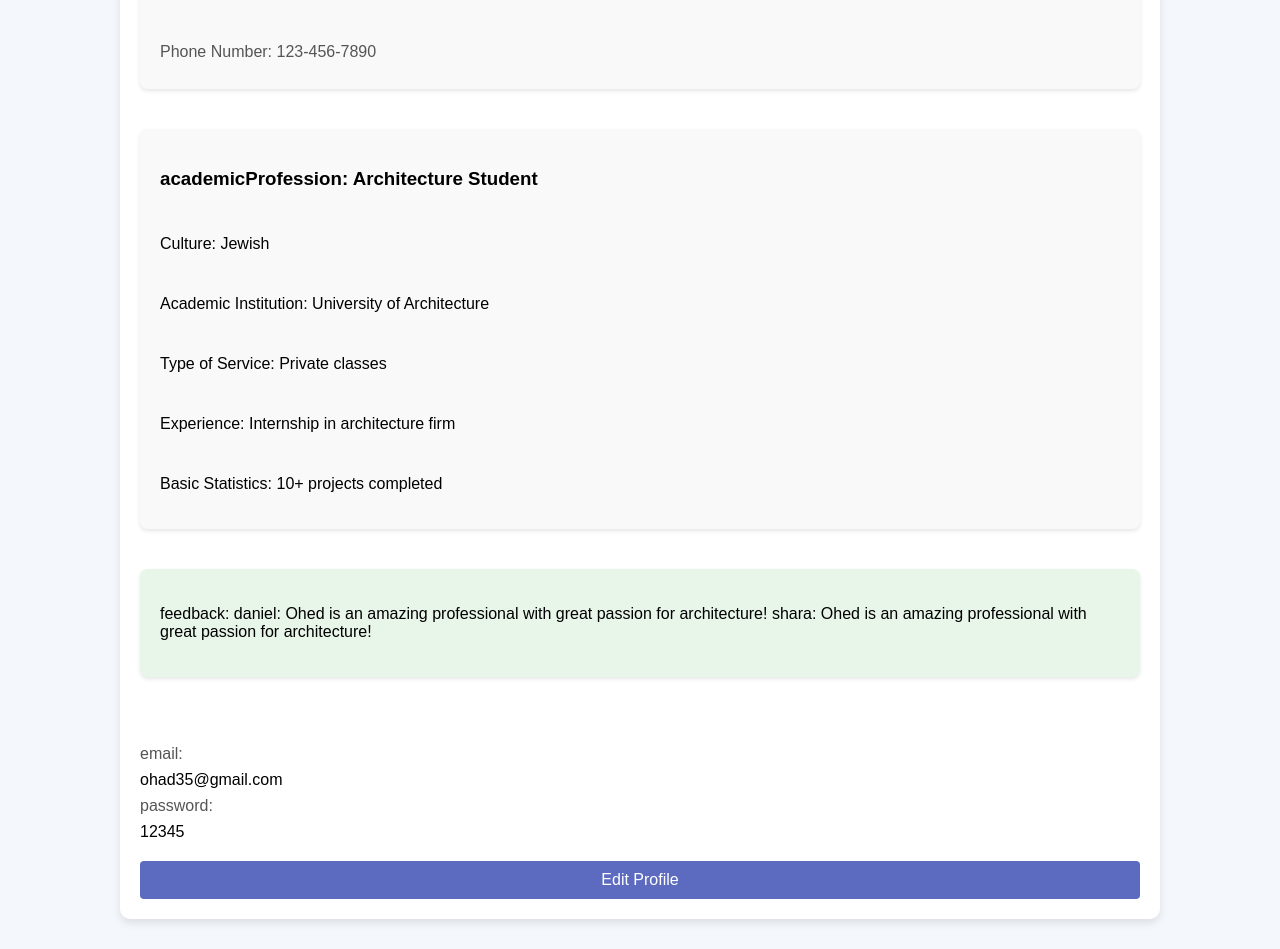
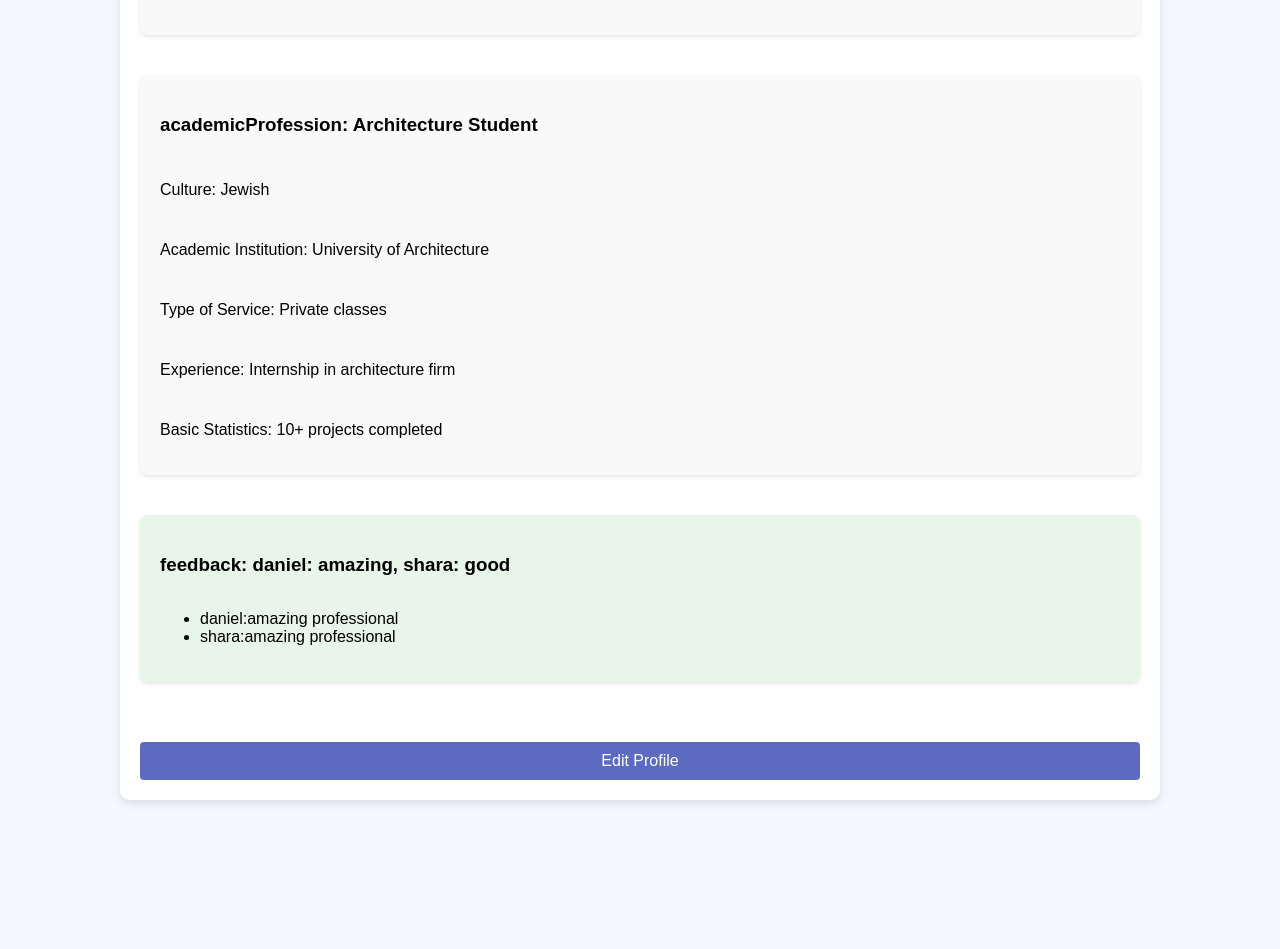
Before and after one commit to tehila97/finelProject, a React (Vite) app in the folder Downloads/appleseeds-final-project-main/appleseeds-final-project-main/: page / in a window 1280 px wide. Shown: the part 457-1406 px from the top of the page. After the commit the page ends 1287 px from the top, so only its background shows below. Built offline with nearby package versions, Linux system fonts and the light colour scheme.

Commit message:
Update ProfilePage.jsx

```diff
--- a/Downloads/appleseeds-final-project-main/appleseeds-final-project-main/src/ProfilePage.jsx
+++ b/Downloads/appleseeds-final-project-main/appleseeds-final-project-main/src/ProfilePage.jsx
@@ -1,5 +1,6 @@
 import './index.css';
 import { useState } from "react";
+// import {Data} from './Data.jsx'
 
 export default function ProfilePage() {
   const [user, setUser] = useState({
@@ -17,7 +18,7 @@ export default function ProfilePage() {
     rating: "4.7/5",
     basicStatistics: "10+ projects completed",
     profileImg: "https://via.placeholder.com/150",
-    feedback:"daniel: Ohed is an amazing professional with great passion for architecture! shara: Ohed is an amazing professional with great passion for architecture!",
+    feedback: "daniel: amazing, shara: good",
     isEditing: false
   });
 
@@ -54,14 +55,38 @@ export default function ProfilePage() {
     <div className='square top'>
       <div className='profile-img-container'>
         <img src={user.profileImg} alt="Profile" style={{ width: "150px", height: "150px"}} />
+
+      <div>
+        {user.isEditing && (
+        <input className='input-file' type="file" accept="image/*" onChange={handleImgChange}
+        />
+        )}
+      </div>
+
         <p>Name: {user.name}</p>
         <p>Rating: {user.rating}</p>
         <p>About Me: {user.aboutMe}</p>
       </div>
 
-      <div className='square'> </div>
+      <div className='square'>
       <div className='profile-info'>
-        <p>Phone Number: {user.phoneNumber}</p>
+        <p>Phone Number: <a href={`https://wa.me/${user.phoneNumber.replace(/-/g, '')}`} target="_blank" rel="noopener noreferrer">
+          {user.phoneNumber}
+          </a></p>
+
+
+        <p>email:</p>
+        {user.isEditing ? (
+        <input
+        type="text"
+        name="email"
+        value={user.email}
+        onChange={handleChange}
+        />
+        ) : (
+        <span>{user.email}</span>
+        )}
+      </div>
       </div>
     </div>
 
@@ -75,38 +100,25 @@ export default function ProfilePage() {
     </div>
 
     <div className='square bottom'>
-    <p>feedback: {user.feedback}</p>
+    <h3>feedback: {user.feedback}</h3>
+    <ul>
+      <li>daniel:amazing professional </li>
+      <li>shara:amazing professional </li>
+    </ul>
     </div>
 
-      <div>
+
+      <div className='profile-info'>
         {user.isEditing && (
-        <input className='input-file' type="file" accept="image/*" onChange={handleImgChange}
-        />
-        )}
-      </div>
-      <div className='profile-info'>
-        <p>email:</p>
-        {user.isEditing ? (
-        <input
-        type="text"
-        name="email"
-        value={user.email}
-        onChange={handleChange}
-        />
-        ) : (
-        <span>{user.email}</span>
-        )}
-
-        <p>password:</p>
-        {user.isEditing ? (
+          <>
+          <p>password:</p>
           <input
             type="password"
             name="password"
             value={user.password}
             onChange={handleChange}
-          />
-        ) : (
-          <span>{user.password}</span>
+            />
+            </>
         )}
 
 
```
